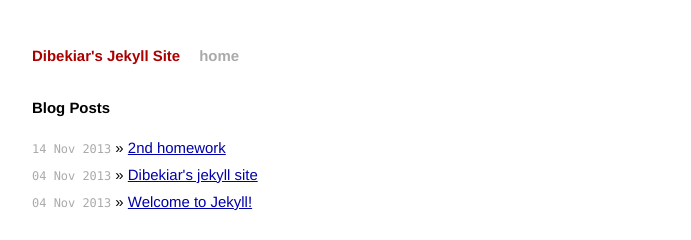
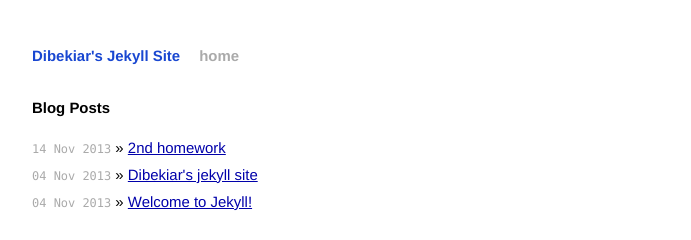
Before and after one commit to dibekiar/dibekiar.github.io, a Jekyll site: the page built from index.html, in a window 1280 px wide. Shown: the top 240 px of the page, without its empty margins (294-985 px from the left). Built offline with Jekyll 4.4.1, drawn with Linux system fonts in a browser that asks for light colours; Markdown is read by kramdown in place of the engine named in the settings.

Commit message:
Update main.css

```diff
--- a/css/main.css
+++ b/css/main.css
@@ -74,7 +74,7 @@ ul.posts span {
 }
 
 .site .header h1.title a {
-  color: #a00;
+  color: #1947D1;
 }
 
 .site .header h1.title a:hover {
```
